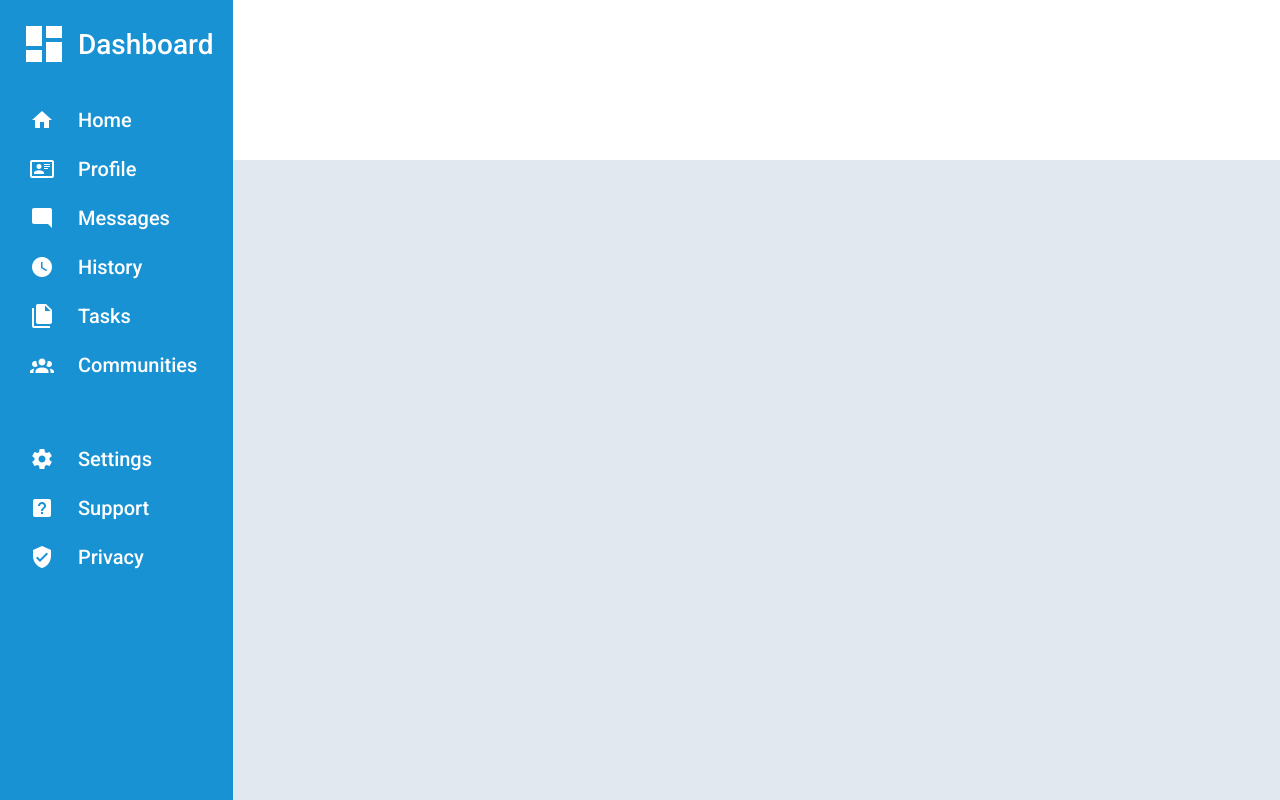
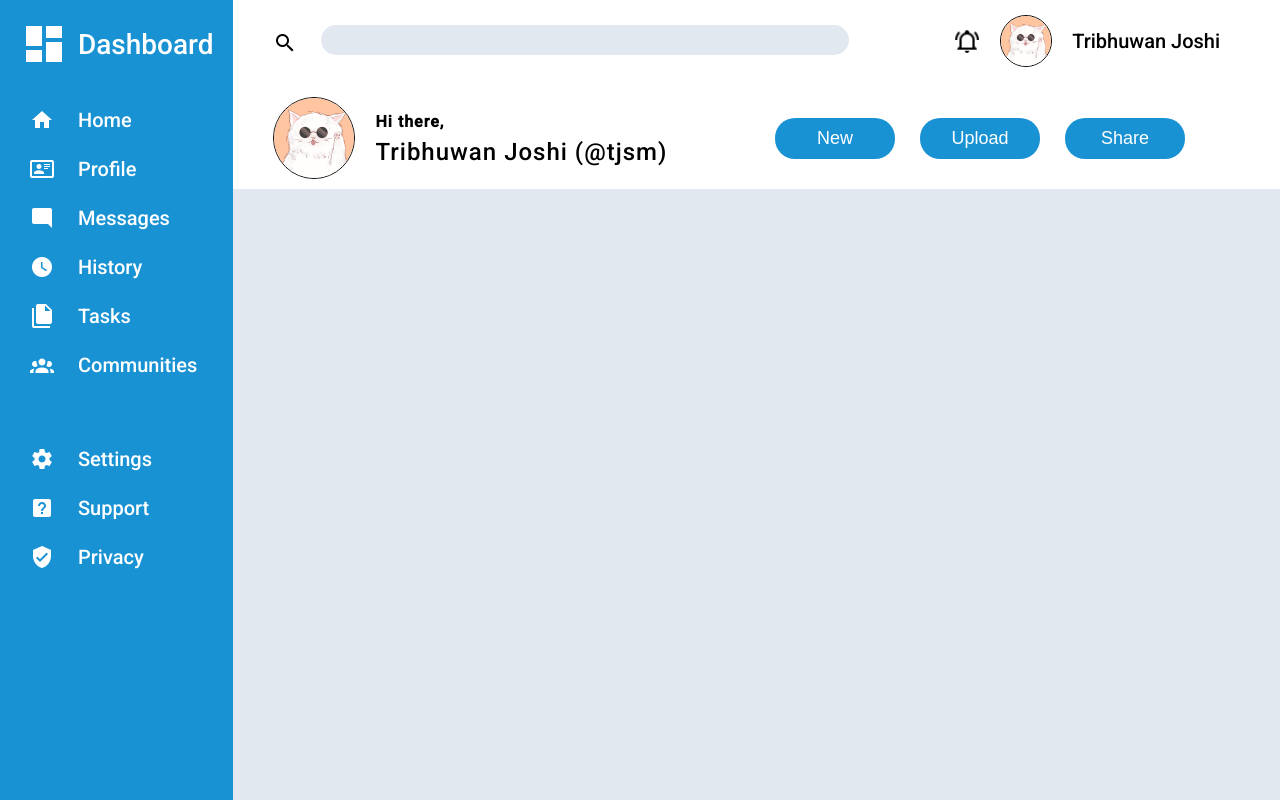
Before and after one commit to Tribhuwan-Joshi/admin-dashboard, a plain HTML site: page index.html in a window 1280 px wide. Drawn offline with Linux system fonts and the light colour scheme.

Commit message:
add layout to header

```diff
--- a/index.html
+++ b/index.html
@@ -1,14 +1,12 @@
 <!DOCTYPE html>
 <html lang="en">
+
 <head>
   <meta charset="UTF-8" />
   <meta http-equiv="X-UA-Compatible" content="IE=edge" />
   <meta name="viewport" content="width=device-width, initial-scale=1.0" />
   <link rel="stylesheet" href="style.css" />
-    <link
-      rel="icon"
-      href="https://i.pinimg.com/originals/da/cd/81/dacd81e277d7897965f016535575b70a.jpg"
-    />
+  <link rel="icon" href="https://i.pinimg.com/originals/da/cd/81/dacd81e277d7897965f016535575b70a.jpg" />
   <title>Dashboard</title>
 </head>
 
@@ -16,21 +14,69 @@
   <div class="container">
     <div class="sidebar">
 
-        <div class="dash"> <img src="./icons/dash.png" alt=""> <div class="text">Dashboard</div></div>
+      <div class="dash"> <img src="./icons/dash.png" alt="">
+        <div class="text">Dashboard</div>
+      </div>
 
-        <div class="home"> <img src="./icons/home.png" alt=""> <div class="text">Home</div></div>
-        <div class="profile"> <img src="./icons/profile.png" alt=""> <div class="text">Profile</div></div>
-        <div class="messages"> <img src="./icons/message.png" alt=""> <div class="text">Messages</div></div>
-        <div class="history"> <img src="./icons/history.png" alt=""> <div class="text">History</div></div>
-        <div class="tasks"> <img src="./icons/tasks.png" alt=""> <div class="text">Tasks</div></div>
-        <div class="communities"> <img src="./icons/communities.png" alt=""> <div class="text">Communities</div></div>
-        <div class="settings"> <img src="./icons/settings.png" alt=""> <div class="text">Settings</div></div>
-        <div class="support"> <img src="./icons/support.png" alt=""> <div class="text">Support</div></div>
-        <div class="privacy"> <img src="./icons/privacy.png" alt=""> <div class="text">Privacy</div></div>
+      <div class="home"> <img src="./icons/home.png" alt="">
+        <div class="text">Home</div>
+      </div>
+      <div class="profile"> <img src="./icons/profile.png" alt="">
+        <div class="text">Profile</div>
+      </div>
+      <div class="messages"> <img src="./icons/message.png" alt="">
+        <div class="text">Messages</div>
+      </div>
+      <div class="history"> <img src="./icons/history.png" alt="">
+        <div class="text">History</div>
+      </div>
+      <div class="tasks"> <img src="./icons/tasks.png" alt="">
+        <div class="text">Tasks</div>
+      </div>
+      <div class="communities"> <img src="./icons/communities.png" alt="">
+        <div class="text">Communities</div>
+      </div>
+      <div class="settings"> <img src="./icons/settings.png" alt="">
+        <div class="text">Settings</div>
+      </div>
+      <div class="support"> <img src="./icons/support.png" alt="">
+        <div class="text">Support</div>
+      </div>
+      <div class="privacy"> <img src="./icons/privacy.png" alt="">
+        <div class="text">Privacy</div>
+      </div>
 
     </div>
-      <div class="header"></div>
+    <div class="header">
+      <div class="topbar">
+        <div class="search">
+          <img src="./icons/search.png" alt="">
+          <div class="searchbar"></div>
+        </div>
+        <div class="noti">
+          <img src="./icons/notification.png" alt="" width="26px">
+          <img src="./icons/pfp.png" alt="" class="pfp">
+          <div class="text">Tribhuwan Joshi</div>
+
+
+        </div>
+      </div>
+      <div class="bottombar">
+        <img src="./icons/pfp.png" alt="" class="pfp">
+        <div class="greet"> <div class="hi">Hi there,</div><div class="user">Tribhuwan Joshi (@tjsm)</div> </div>
+
+        <div class="action">
+          <button class="new">New</button>
+          <button class="upload">Upload</button>
+          <button class="share">Share</button>
+        </div>
+
+      </div>
+    </div>
+
+  </div>
   <div class="main"></div>
   </div>
 </body>
+
 </html>
--- a/style.css
+++ b/style.css
@@ -1,55 +1,151 @@
-@import url('https://fonts.googleapis.com/css2?family=Roboto:wght@500&display=swap');
-html,body{
-    margin:0;
+@import url("https://fonts.googleapis.com/css2?family=Roboto:wght@500&display=swap");
+html,
+body {
+  margin: 0;
   height: 100%;
   width: 100%;
-    font-family: 'Roboto',sans-serif;
+  font-family: "Roboto", sans-serif;
+  cursor: default;
 }
-.container{
-    width: 100vw;
-    height: 100vh;
+.container {
+  width: auto;
+  height: 100%;
   background-color: #e2e8f0;
   display: grid;
   grid-template-rows: 1fr 4fr;
   grid-template-columns: 1fr 5fr;
 }
 
-.sidebar{
+.sidebar {
   background-color: #1992d4;
-    grid-row:1/3;
+  grid-row: 1/3;
   grid-column: 1/2;
   color: white;
   padding: 20px;
-
-
 }
 
-.sidebar > div{
+.sidebar > div {
   display: flex;
   gap: 24px;
   align-items: center;
   margin-bottom: 25px;
-    font-size:20px ;
-    padding-left:10px ;
-    cursor:default;
+  font-size: 20px;
+  padding-left: 10px;
 }
-.sidebar > .communities{
+.sidebar > .communities {
   margin-bottom: 70px;
-
 }
-.sidebar > .dash{
+.sidebar > .dash {
   font-size: 28px;
   margin-bottom: 40px;
   padding-left: 0;
-    gap:10px;
-
+  gap: 10px;
 }
 
-/* .sidebar > . */
+/* Header */
 
-.header{
+.header {
   background-color: white;
   grid-row: 1/2;
   grid-column: 2;
 
+  padding-left: 40px;
+  padding-top: 15px;
+  padding-right: 40px;
+  padding-bottom: 10px;
+  height: fit-content;
 }
+
+.header .topbar {
+  display: flex;
+  /* justify-content: space-between; */
+  gap: 60px;
+  align-items: center;
+}
+.header .search {
+  width: 70%;
+  display: inline-block;
+}
+.header .searchbar {
+  background-color: #e2e8f0;
+  display: inline-block;
+  width: 85%;
+  height: 30px;
+  border-radius: 20px;
+  margin-left: 20px;
+  margin-top: 2px;
+}
+
+.header .noti {
+  display: grid;
+  grid-auto-flow: column;
+  width: fit-content;
+  grid-template-columns: repeat(2, fr) 2fr;
+  align-items: center;
+  gap: 20px;
+}
+img[src*="pfp"] {
+  border: 1px solid rgb(8, 8, 8);
+}
+.noti .pfp {
+  width: 50px;
+  border-radius: 100%;
+}
+.noti .text {
+
+  font-size: 20px;
+  margin-right: 20px;
+  white-space: nowrap;
+}
+
+.bottombar {
+  display: flex;
+  justify-content: space-around;
+   margin-top: 30px;
+   padding: 0  20px 0 0;
+}
+
+.bottombar .pfp {
+  width: 80px;
+  height: 80px;
+  border-radius: 100%;
+  margin-right: 20px;
+}
+.bottombar .hi{
+    font-size: 16px;
+    font-weight: 600;
+    letter-spacing: 1px;
+
+}
+
+.bottombar .greet {
+  box-sizing: border-box;
+  padding-top: 15px;
+  font-weight: 400;
+  margin-right: auto;
+  font-size: large;
+}
+.greet .user {
+  white-space:nowrap;
+  margin-top: 7px;
+  font-size: 24px;
+  font-weight: 500;
+  letter-spacing: 1px;
+}
+.action {
+ display: flex;
+ justify-content: center;
+ align-items: center;
+ width: fit-content;
+  margin-right: 35px;
+  gap: 25px;
+}
+.action button {
+    border: none;
+  background-color: #1992d4;
+  color: white;
+  border-radius: 20px;
+  width: 120px;
+  padding: 10px;
+  font-size: 18px;
+}
```
Also changed, not shown: icons/notification.png (added), icons/pfp.png (added), icons/search.png (added), icons/spike.jpg (added). Lines whose indentation alone changed are shown as unchanged.
